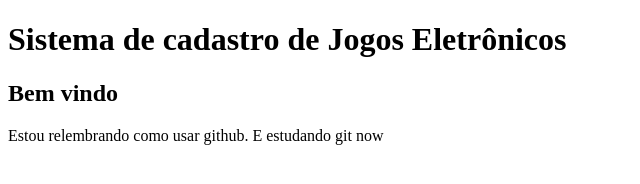
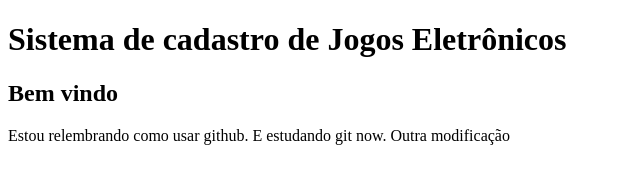
Before and after one commit to NayraGomes/sistema-de-cadastro, a plain HTML site: page index.html in a window 1280 px wide. Shown: the whole page, without its empty margins (0-640 px from the left). Drawn offline with Linux system fonts and the light colour scheme.

Commit message:
Outra podificação no paragrafo p da index

```diff
--- a/index.html
+++ b/index.html
@@ -9,7 +9,7 @@
 <body>
     <h1>Sistema de cadastro de Jogos Eletrônicos</h1>
     <h2>Bem vindo</h2>
-    <p>Estou relembrando como usar github. E estudando git now</p>
+    <p>Estou relembrando como usar github. E estudando git now. Outra modificação</p>
     <script src="app.js"> </script>
 
 </body>
```
